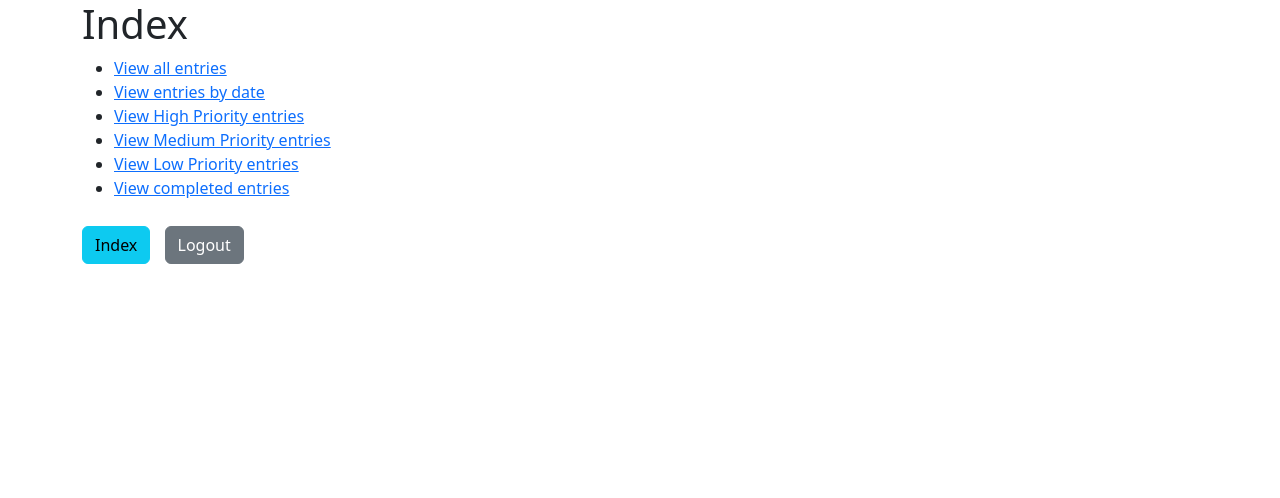
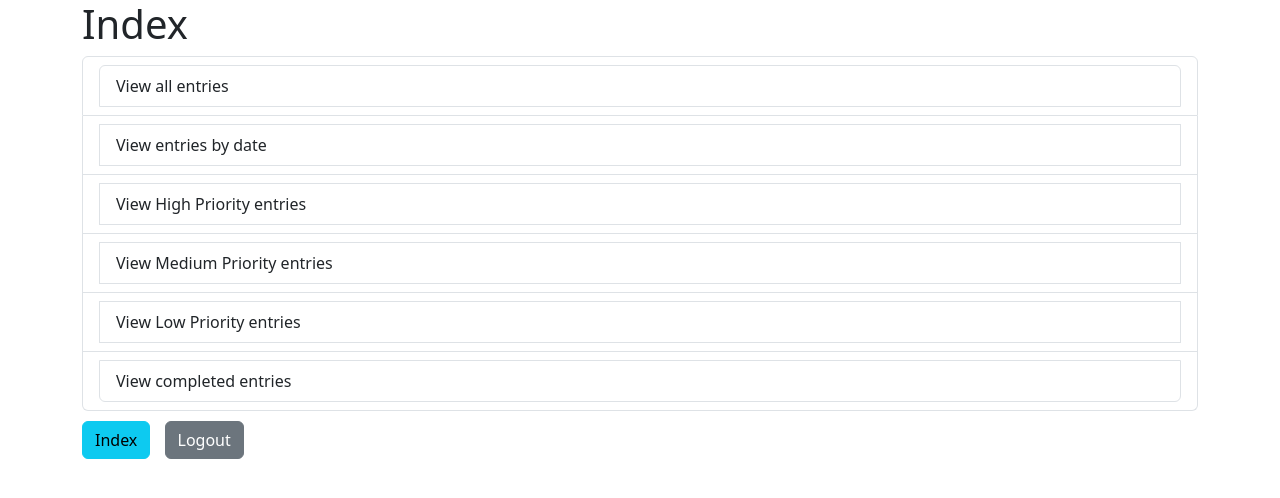
Before and after one commit to patriots1/Planner, a Django app: page /list/ in a window 1280 px wide. Shown: the top 498 px of the page. Run offline with Django 5.2, Linux system fonts and the light colour scheme; a user stored in the database is signed in.

Commit message:
fix styling of index

```diff
--- a/ToDoList/list/templates/list/index.html
+++ b/ToDoList/list/templates/list/index.html
@@ -2,27 +2,27 @@
 {% block body %}
 
 <h1>Index</h1>
-<ul>
-    <li>
-        <a href="{% url 'list' %}">View all entries</a>
+<ul class="list-group">
+        <li class="list-group-item">
+            <a href="{% url 'list' %}" class="list-group-item list-group-item-action">View all entries</a>
+        </li>
         <!--High Priority = Red , Medium Priority = Yellow ... -->
-        <li>
-            <a href="{% url 'date' %}">View entries by date</a>
+        <li class="list-group-item">
+            <a href="{% url 'date' %}" class="list-group-item list-group-item-action">View entries by date</a>
         </li>
         <!-- <li>View High Priority entries</li> -->
-        <li>
-            <a href="{% url 'priority' 3 %}">View High Priority entries</a>
+        <li class="list-group-item">
+            <a href="{% url 'priority' 3 %}" class="list-group-item list-group-item-action">View High Priority entries</a>
         </li>
-        <li>
-            <a href="{% url 'priority' 2 %}">View Medium Priority entries</a>
+        <li class="list-group-item">
+            <a href="{% url 'priority' 2 %}" class="list-group-item list-group-item-action">View Medium Priority entries</a>
         </li>
-        <li>
-            <a href="{% url 'priority' 1 %}">View Low Priority entries</a>
+        <li class="list-group-item">
+            <a href="{% url 'priority' 1 %}" class="list-group-item list-group-item-action">View Low Priority entries</a>
         </li>
-        <li>
-            <a href="{% url 'complete' %}">View completed entries</a>
+        <li class="list-group-item">
+            <a href="{% url 'complete' %}" class="list-group-item list-group-item-action">View completed entries</a>
         </li>
-    </li>
 </ul>
 
 {% endblock %}
```
Also changed, not shown: ToDoList/db.sqlite3.
